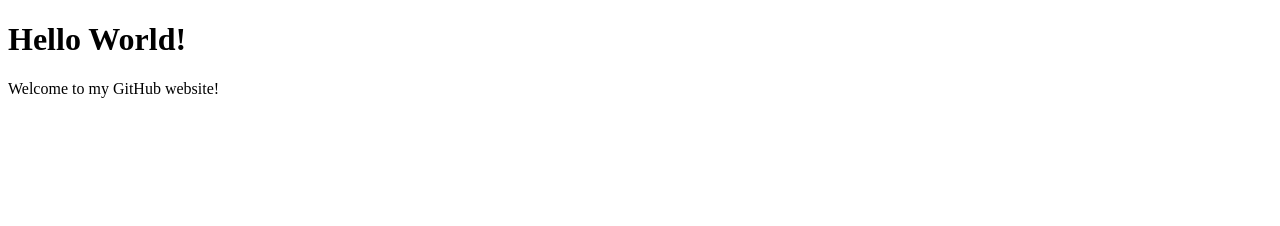
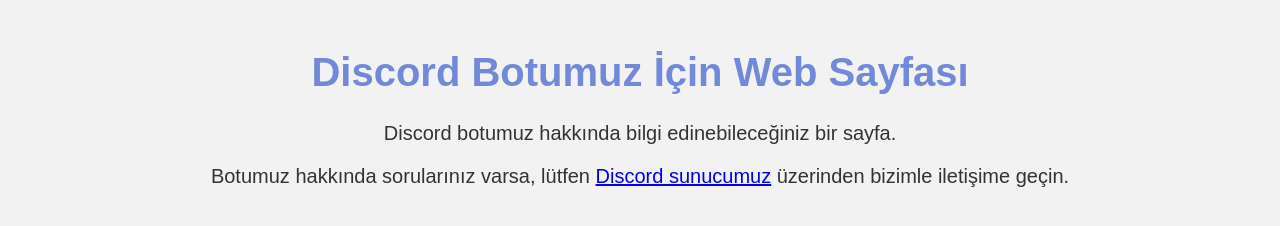
Before and after one commit to textecht0/tycobots.github.io, a plain HTML site: page index.html in a window 1280 px wide. Drawn offline with Linux system fonts and the light colour scheme.

Commit message:
Update index.html

```diff
--- a/index.html
+++ b/index.html
@@ -1,10 +1,27 @@
 <!DOCTYPE html>
 <html>
-<head>
-	<title>My GitHub Website</title>
-</head>
-<body>
-	<h1>Hello World!</h1>
-	<p>Welcome to my GitHub website!</p>
-</body>
+  <head>
+    <title>Discord Bot Web Sayfası</title>
+    <style>
+      body {
+        background-color: #f2f2f2;
+        font-family: Arial, sans-serif;
+        text-align: center;
+        margin-top: 50px;
+      }
+      h1 {
+        font-size: 40px;
+        color: #7289da;
+      }
+      p {
+        font-size: 20px;
+        color: #333;
+      }
+    </style>
+  </head>
+  <body>
+    <h1>Discord Botumuz İçin Web Sayfası</h1>
+    <p>Discord botumuz hakkında bilgi edinebileceğiniz bir sayfa.</p>
+    <p>Botumuz hakkında sorularınız varsa, lütfen <a href="https://discord.gg/linkburaya">Discord sunucumuz</a> üzerinden bizimle iletişime geçin.</p>
+  </body>
 </html>
```
